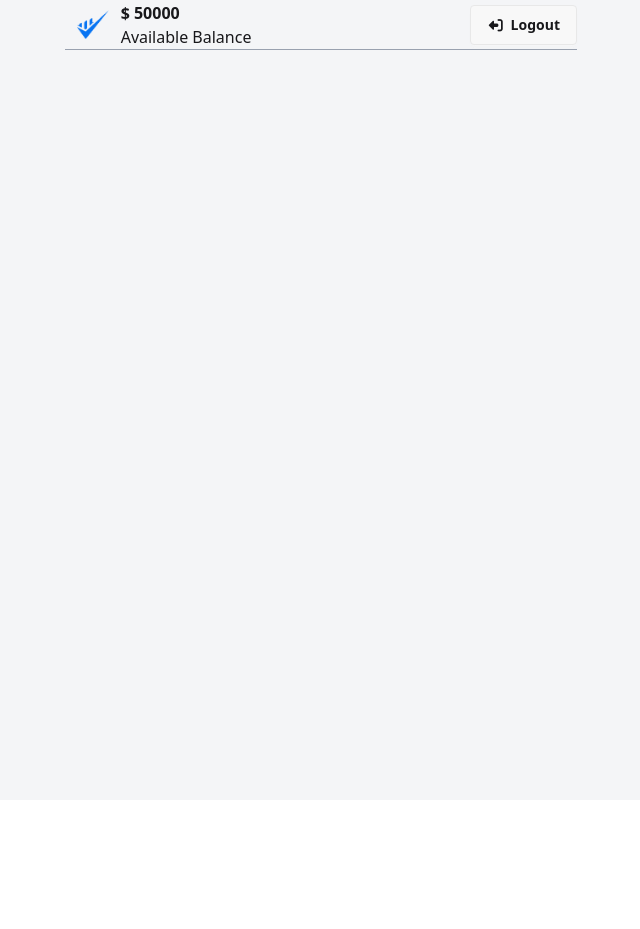
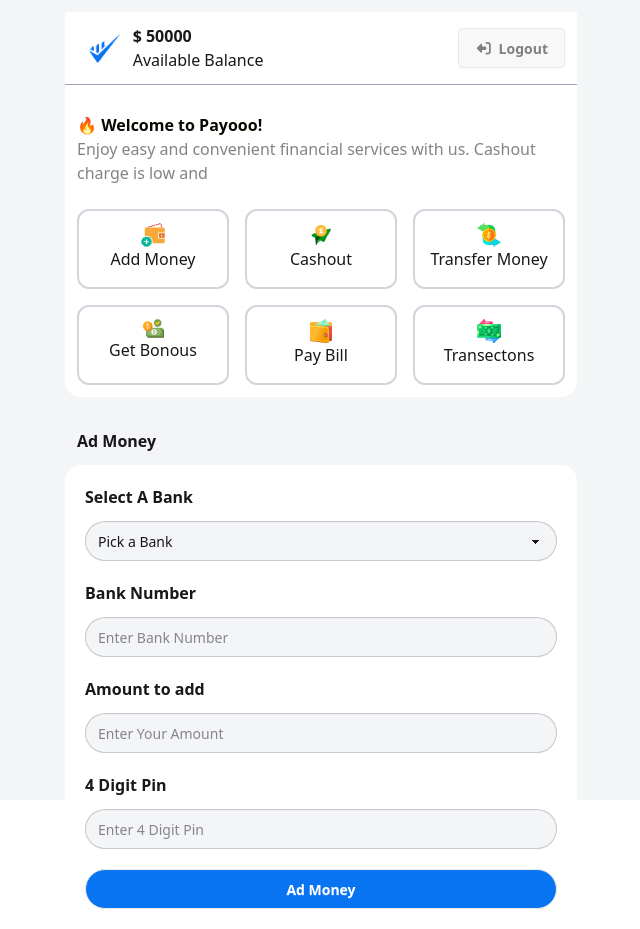
Before and after one commit to saiem1209/payoo-mfs, a plain HTML site: page home.html in a window 1280 px wide. Shown: the whole page, without its empty margins (319-959 px from the left). Before the commit the page ends 800 px from the top, so only its background shows below. Drawn offline with nearby package versions, Linux system fonts and the light colour scheme.

Commit message:
add money section added

```diff
--- a/home.html
+++ b/home.html
@@ -22,9 +22,10 @@
       referrerpolicy="no-referrer"
     />
   </head>
-  <body class="bg-[#f4f5f7] h-[100vh]  ">
+  <body class="bg-[#f4f5f7] h-[100vh] p-3">
+    <div class="max-w-lg bg-white mx-auto rounded-b-2xl">
       <div
-      class="min-h-[50px]  flex justify-between items-center max-w-lg border-b-1 border-gray-400 mx-auto v"
+        class="min-h-[50px] flex justify-between items-center border-b-1 border-gray-400 mx-auto p-3"
       >
         <div class="flex ml-3 justify-center items-center">
           <img class="max-h-[30px]" src="./assets/Group.png" alt="" />
@@ -34,11 +35,95 @@
           </div>
         </div>
         <div>
-        <button class="btn"><i class="fa-solid fa-right-from-bracket rotate-180"></i> Logout</button>
+          <button class="btn text-[#08080880]">
+            <i class="fa-solid fa-right-from-bracket rotate-180"></i> Logout
+          </button>
         </div>
       </div>
 
+      <div class="mt-4 p-3">
+        <h2 class="font-bold text-[#080801]">🔥 Welcome to Payooo!</h2>
+        <p class="text-[#08080880]">
+          Enjoy easy and convenient financial services with us. Cashout charge
+          is low and
+        </p>
+      </div>
 
+      <div class="min-h-[200px] grid grid-cols-3 gap-4 p-3">
+        <div class="border-2 border-gray-300 text-center p-3 rounded-xl">
+          <img src="./assets/wallet1.png" alt="" class="mx-auto" />
+          <p>Add Money</p>
+        </div>
+        <div class="border-2 border-gray-300 text-center p-3 rounded-xl">
+          <img src="./assets/send1.png" alt="" class="mx-auto" />
+          <p>Cashout</p>
+        </div>
+        <div class="border-2 border-gray-300 text-center p-3 rounded-xl">
+          <img src="./assets/money1.png" alt="" class="mx-auto" />
+          <p>Transfer Money</p>
+        </div>
+        <div class="border-2 border-gray-300 text-center p-3 rounded-xl">
+          <img src="./assets/bonus1.png" alt="" class="mx-auto" />
+          <p>Get Bonous</p>
+        </div>
+        <div class="border-2 border-gray-300 text-center p-3 rounded-xl">
+          <img src="./assets/purse1.png" alt="" class="mx-auto" />
+          <p>Pay Bill</p>
+        </div>
+        <div class="border-2 border-gray-300 text-center p-3 rounded-xl">
+          <img src="./assets/transaction1.png" alt="" class="mx-auto" />
+          <p>Transectons</p>
+        </div>
+      </div>
+    </div>
 
+    <!-- form section -->
+    <div class="max-w-lg mx-auto">
+      <h1 class="font-semibold mt-5 p-3">Ad Money</h1>
+      <form action="" class="bg-white p-5 max-w-lg rounded-2xl">
+        <div >
+          <h1 class="font-semibold">Select A Bank</h1>
+          <select class="select bg-[#f4f5f7] mt-3 rounded-3xl w-full">
+            <option disabled selected>Pick a Bank</option>
+            <option>AB Bank</option>
+            <option>Bank ASIA</option>
+            <option>DBL</option>
+          </select>
+        </div>
+        <div class="mt-5">
+          <label for="" class="font-semibold">Bank Number</label>
+          <br />
+          <input
+            id=""
+            type="text"
+            placeholder="Enter Bank Number"
+            class="input bg-[#f4f5f7] mt-3 rounded-3xl w-full"
+          />
+        </div>
+        <div class="mt-5">
+          <label for="" class="font-semibold">Amount to add</label>
+          <br />
+          <input
+            id=""
+            type="text"
+            placeholder="Enter Your Amount"
+            class="input bg-[#f4f5f7] mt-3 rounded-3xl w-full"
+          />
+        </div>
+        <div class="mt-5">
+          <label for="" class="font-semibold">4 Digit Pin</label>
+          <br />
+          <input
+            id=""
+            type="text"
+            placeholder="Enter 4 Digit Pin"
+            class="input bg-[#f4f5f7] mt-3 rounded-3xl w-full"
+          />
+        </div>
+        <button id="" class="btn bg-[#0874F2] mt-5 w-full rounded-3xl text-white">
+        Ad Money
+      </button>
+      </form>
+    </div>
   </body>
 </html>
```
Lines whose indentation alone changed are shown as unchanged.
